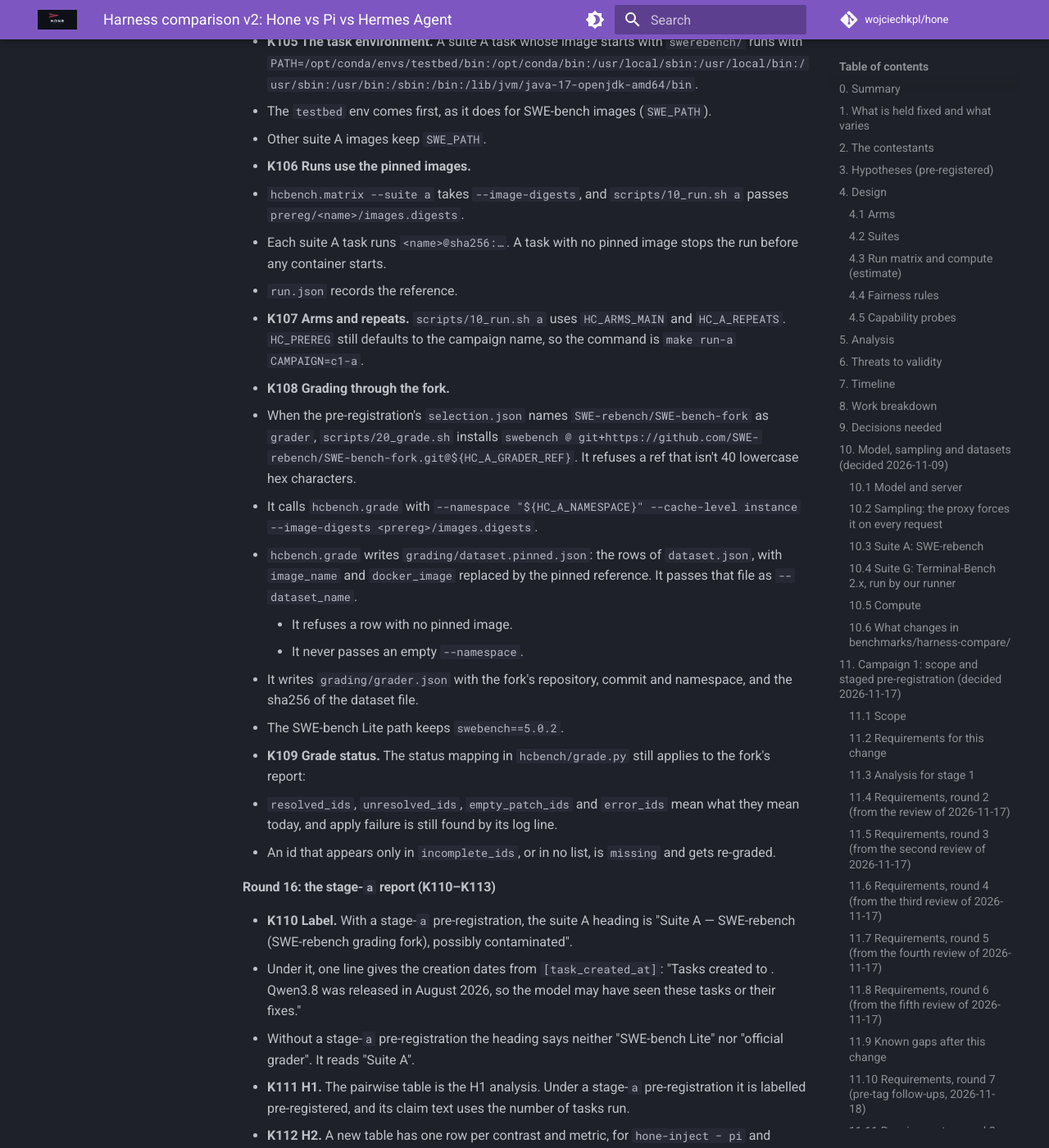
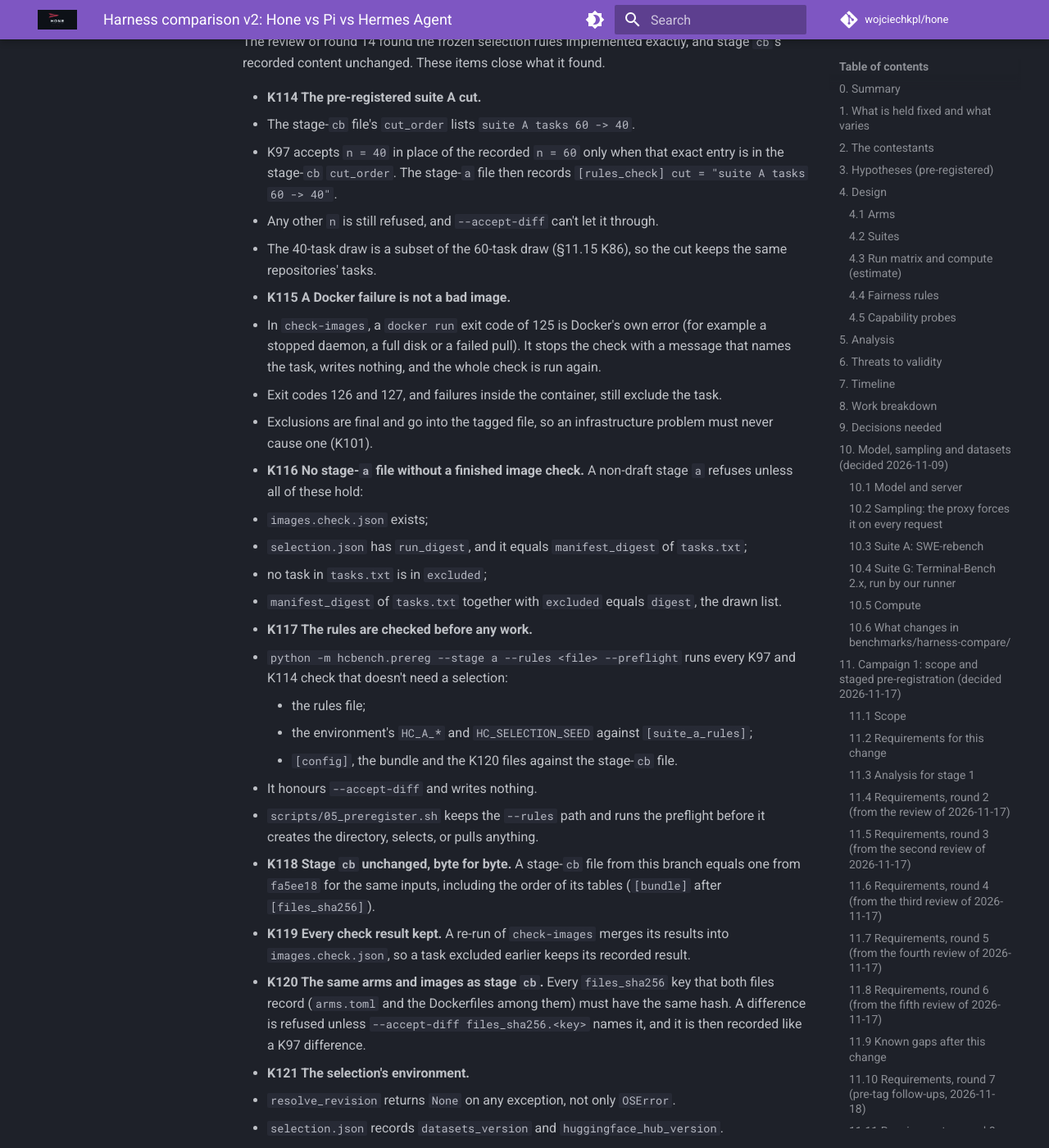
Before and after one commit to wojciechkpl/hone, an MkDocs documentation site: the page built from docs/plans/harness-compare-v2-2026-11.md, in a window 1280 px wide and 1400 px high, scrolled down 45567 px. Shown: the whole window at 82% size. Built offline with MkDocs 1.6.1 and Material for MkDocs 9.7.7, drawn with Linux system fonts in a browser that asks for light colours; comment, search, counter and statistics services are not loaded; some of the changed text lies outside the part shown.

Commit message:
docs(bench): round 14b spec from the review of round 14 (K114-K123)

```diff
--- a/docs/plans/harness-compare-v2-2026-11.md
+++ b/docs/plans/harness-compare-v2-2026-11.md
@@ -1552,6 +1552,69 @@ empty heading stay as published, and they affect every arm the same way.
     `run_digest`, which is the digest of `tasks.txt`.
   - Only the image is inspected, never a run outcome, so this is decided before any run.
 
+#### Round 14b: from the review of round 14 (K114–K123)
+
+The review of round 14 found the frozen selection rules implemented exactly, and stage
+`cb`'s recorded content unchanged. These items close what it found.
+
+- **K114 The pre-registered suite A cut.**
+  - The stage-`cb` file's `cut_order` lists `suite A tasks 60 -> 40`.
+  - K97 accepts `n = 40` in place of the recorded `n = 60` only when that exact entry is in
+    the stage-`cb` `cut_order`. The stage-`a` file then records
+    `[rules_check] cut = "suite A tasks 60 -> 40"`.
+  - Any other `n` is still refused, and `--accept-diff` can't let it through.
+  - The 40-task draw is a subset of the 60-task draw (§11.15 K86), so the cut keeps the
+    same repositories' tasks.
+- **K115 A Docker failure is not a bad image.**
+  - In `check-images`, a `docker run` exit code of 125 is Docker's own error (for example a
+    stopped daemon, a full disk or a failed pull). It stops the check with a message that
+    names the task, writes nothing, and the whole check is run again.
+  - Exit codes 126 and 127, and failures inside the container, still exclude the task.
+  - Exclusions are final and go into the tagged file, so an infrastructure problem must
+    never cause one (K101).
+- **K116 No stage-`a` file without a finished image check.** A non-draft stage `a` refuses
+  unless all of these hold:
+  - `images.check.json` exists;
+  - `selection.json` has `run_digest`, and it equals `manifest_digest` of `tasks.txt`;
+  - no task in `tasks.txt` is in `excluded`;
+  - `manifest_digest` of `tasks.txt` together with `excluded` equals `digest`, the drawn
+    list.
+- **K117 The rules are checked before any work.**
+  - `python -m hcbench.prereg --stage a --rules <file> --preflight` runs every K97 and K114
+    check that doesn't need a selection:
+    - the rules file;
+    - the environment's `HC_A_*` and `HC_SELECTION_SEED` against `[suite_a_rules]`;
+    - `[config]`, the bundle and the K120 files against the stage-`cb` file.
+  - It honours `--accept-diff` and writes nothing.
+  - `scripts/05_preregister.sh` keeps the `--rules` path and runs the preflight before it
+    creates the directory, selects, or pulls anything.
+- **K118 Stage `cb` unchanged, byte for byte.** A stage-`cb` file from this branch equals
+  one from `fa5ee18` for the same inputs, including the order of its tables (`[bundle]`
+  after `[files_sha256]`).
+- **K119 Every check result kept.** A re-run of `check-images` merges its results into
+  `images.check.json`, so a task excluded earlier keeps its recorded result.
+- **K120 The same arms and images as stage `cb`.** Every `files_sha256` key that both files
+  record (`arms.toml` and the Dockerfiles among them) must have the same hash. A
+  difference is refused unless `--accept-diff files_sha256.<key>` names it, and it is then
+  recorded like a K97 difference.
+- **K121 The selection's environment.**
+  - `resolve_revision` returns `None` on any exception, not only `OSError`.
+  - `selection.json` records `datasets_version` and `huggingface_hub_version`.
+  - `splits` lists every eligible split name at the revision, as K95 says, whether or not
+    it contributed a task.
+- **K122 Small fixes.**
+  - A stage-`cb` `[config]` key missing from the environment is compared and recorded as
+    `""`, never `"None"`.
+  - `dataset.json` rows carry no `split` field.
+  - The README shows the direct `scripts/05_preregister.sh c1-a --stage a --rules …
+    --accept-diff KEY` call for the cases `make prereg` doesn't pass through.
+- **K123 Tests that kill the surviving mutants:**
+  - a re-run keeps earlier exclusions and their results;
+  - every task excluded stops the check;
+  - `check-images` refuses a `MISSING` or tagged line;
+  - a digest line with trailing text is refused (a full match, not a prefix match);
+  - a non-zero exit is excluded with a reason that names the exit code.
+
 #### Round 15: runs and grading (K105–K109)
 
 - **K105 The task environment.** A suite A task whose image starts with `swerebench/` runs
```
